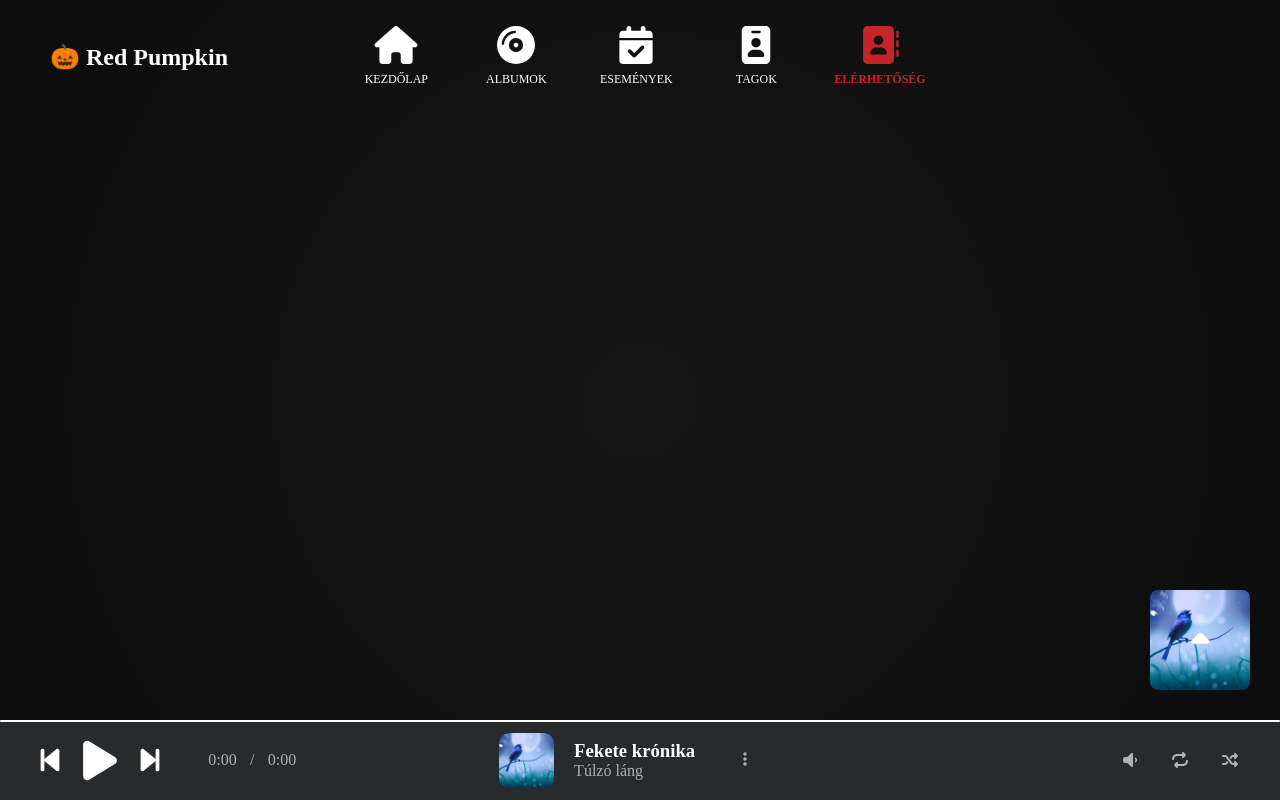
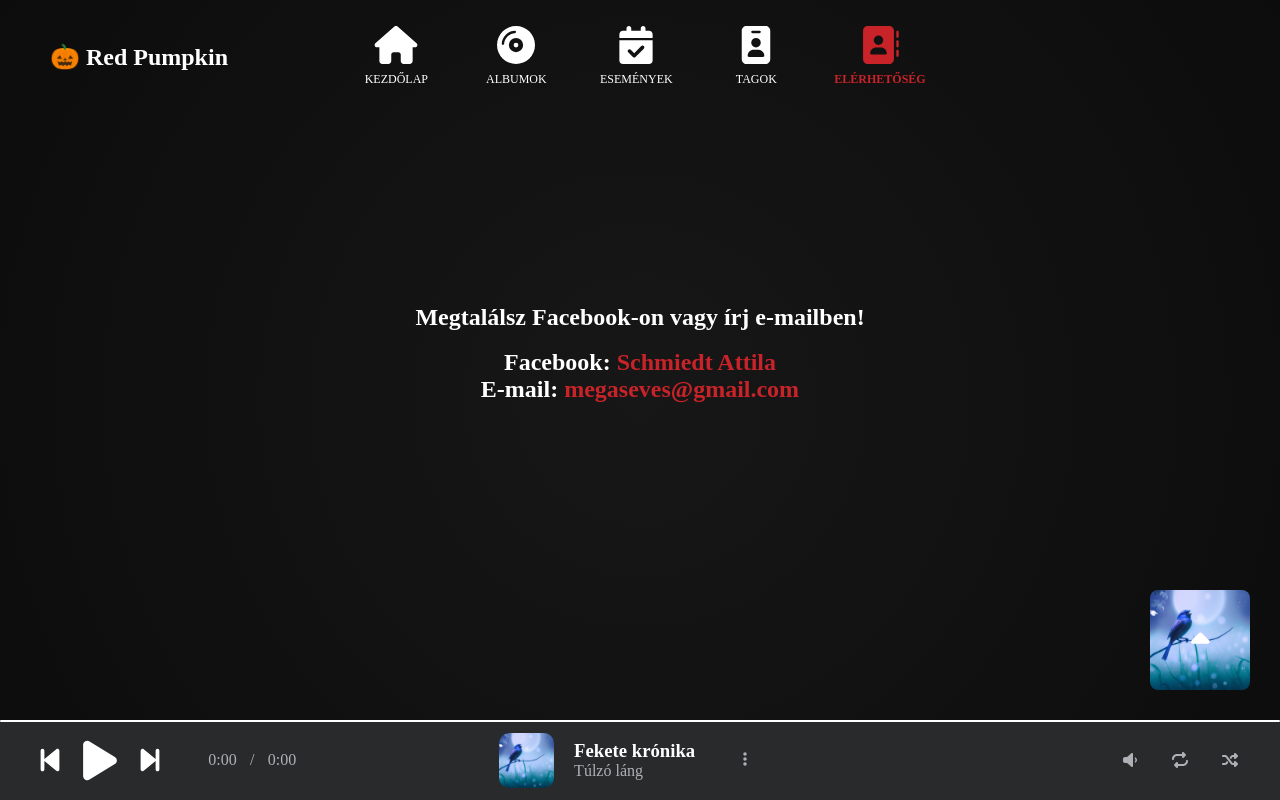
Before and after one commit to megaseves/red-pumpkin-reactjs, a React (Create React App) app: page /contacts in a window 1280 px wide. Built offline with nearby package versions, Linux system fonts and the light colour scheme; the HTML template or start-up script is replaced by a standard one; a web font is replaced by a local one.

Commit message:
Add: contact page filled and change a tag design

```diff
--- a/src/App.css
+++ b/src/App.css
@@ -17,3 +17,8 @@
   --textColor: #adb1b5;
   --secTextColor: white;
 }
+
+a {
+  color: var(--linkColor);
+  text-decoration: none;
+}
--- a/src/pages/Contacts.css
+++ b/src/pages/Contacts.css
@@ -1,3 +1,9 @@
 .contacts-container {
-    margin-left: 100px;
+
+    display: flex;
+    justify-content: center;
+    align-items: center;
+    text-align: center;
+
+    height: 60vh;
 }
--- a/src/pages/Contacts.js
+++ b/src/pages/Contacts.js
@@ -9,7 +9,12 @@
 
   return (
       <div className="contacts-container">
-
+          <div className='contacts'>
+            <h2>Megtalálsz Facebook-on vagy írj e-mailben!</h2>
+            <br />
+            <h2>Facebook: <a href='https://www.facebook.com/attila.schmiedt' target='_blank'>Schmiedt Attila</a></h2>
+            <h2>E-mail: <a href = "mailto: megaseves@gmail.com">megaseves@gmail.com</a></h2>
+          </div>
       </div>
   );
 }
```
